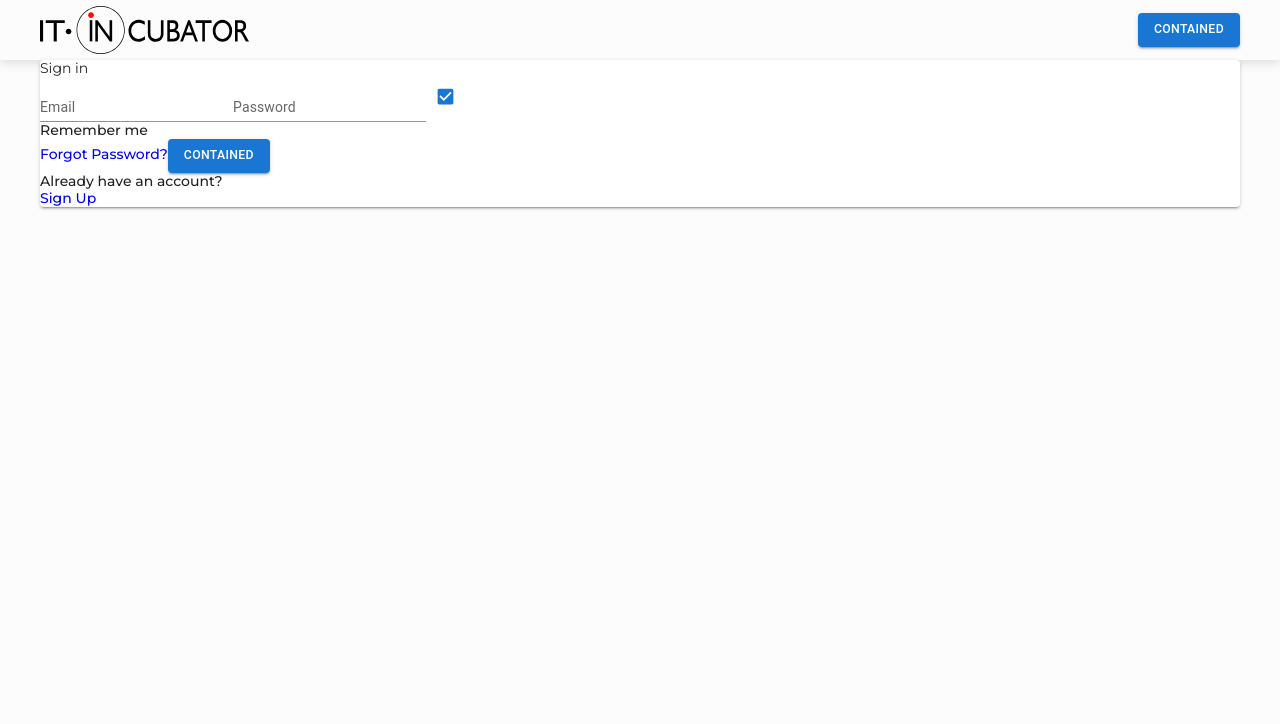
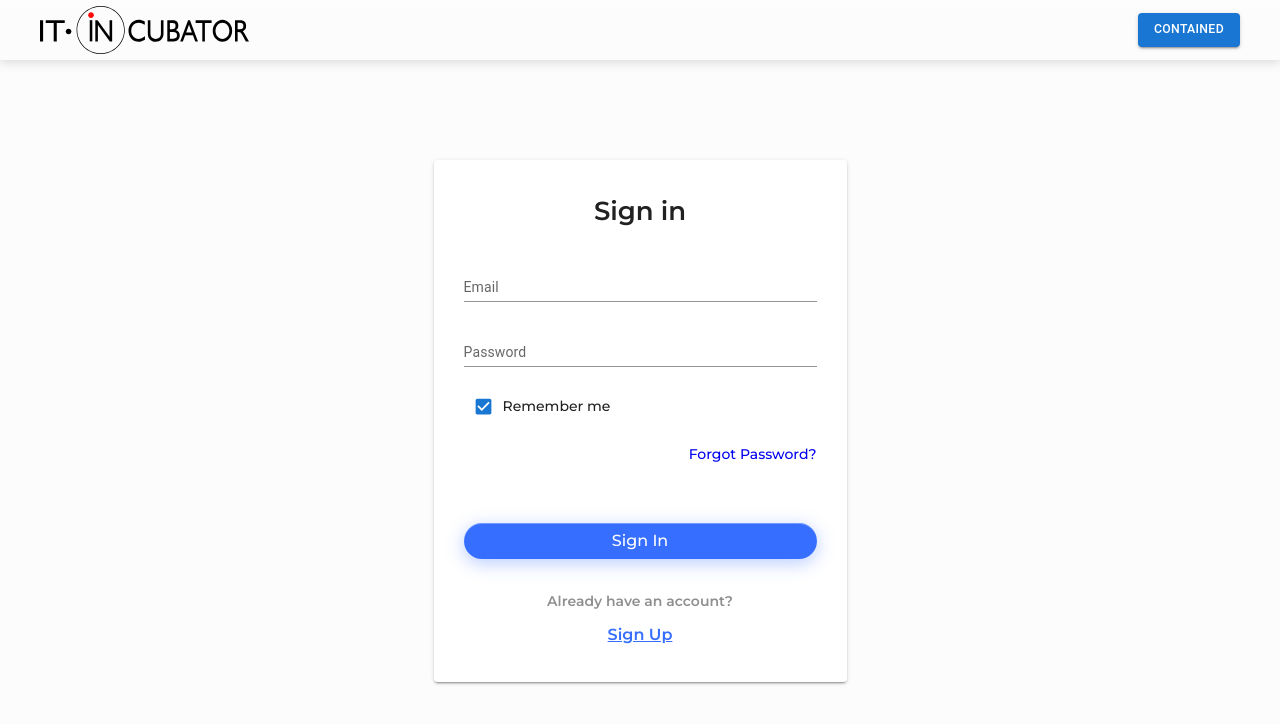
Before and after one commit to MaksimBozhko/friday-project, a React (Create React App) app: page /friday-project/login in a window 1280 px wide. Shown: the top 724 px of the page. Built offline with nearby package versions, Linux system fonts and the light colour scheme.

Commit message:
refactor: add AuthWrapper in Login, Registration, NewPassword

```diff
--- /dev/null
+++ b/src/common/components/authorization/authWrapper/AuthWrapper.tsx
@@ -0,0 +1,11 @@
+import React, { FC, PropsWithChildren } from "react";
+import Paper from '@mui/material/Paper';
+import s from "./authWrapper.module.scss"
+
+export const AuthWrapper: FC<PropsWithChildren> = ({children}) => {
+  return (
+    <Paper elevation={2} className={s.wrapper}>
+      {children}
+    </Paper>
+  );
+};
--- /dev/null
+++ b/src/common/components/authorization/authWrapper/authWrapper.module.scss
@@ -0,0 +1,9 @@
+@import "../../../assets/scss/mixins";
+
+.wrapper {
+  @include Size(413px, 360px);
+  @include FlexCenter(column, unset);
+
+  margin: 100px auto;
+  padding: 35px 30px;
+}
--- a/src/common/components/authorization/login/Login.tsx
+++ b/src/common/components/authorization/login/Login.tsx
@@ -2,29 +2,30 @@ import React from "react";
 import s from "./login.module.scss";
 
 import { NavLink } from "react-router-dom";
-import TextField from '@mui/material/TextField';
-import Checkbox from '@mui/material/Checkbox';
-import Paper from '@mui/material/Paper';
-import Button from '@mui/material/Button';
+import TextField from "@mui/material/TextField";
+import Checkbox from "@mui/material/Checkbox";
+import { AuthWrapper } from "common/components/authorization/authWrapper/AuthWrapper";
+import SuperButton from "common/components/superComponents/superButton/SuperButton";
 
 export const Login = () => {
   return (
-    <Paper elevation={2} className={s.login} >
+    <AuthWrapper>
       <h1 className={s.title}>Sign in</h1>
       <div className={s.form}>
         <TextField className={s.input} label="Email" variant="standard" />
-        <TextField className={s.input} label="Password" type="password" autoComplete="current-password" variant="standard" />
+        <TextField className={s.input} label="Password" type="password" autoComplete="current-password"
+                   variant="standard" />
         <label className={s.checkBox}>
           <Checkbox defaultChecked />
           <p>Remember me</p>
         </label>
         <NavLink className={s.forgotPas} to="/passwordRecovery">Forgot Password?</NavLink>
-        <Button className={s.btn} variant="contained">Contained</Button>
+        <SuperButton className={s.btn}>Sign In</SuperButton>
       </div>
       <div className={s.signUp}>
         <p className={s.account}>Already have an account?</p>
         <NavLink className={s.signUpBtn} to="/friday-project/registration">Sign Up</NavLink>
       </div>
-    </Paper>
+    </AuthWrapper>
   );
 };
--- a/src/common/components/authorization/login/login.module.scss
+++ b/src/common/components/authorization/login/login.module.scss
@@ -1,11 +1,5 @@
 @import "../../../assets/scss/mixins";
 
-.editProfile {
-  @include Size(413px, 360px);
-  @include FlexCenter(column, unset);
-
-  margin: 100px auto;
-  padding: 35px 30px;
 
 .title {
   @include FontStyle(600, 26px, 32px);
@@ -16,13 +10,34 @@
   @include FlexCenter(column, unset);
   width: 100%;
 
-    .editableSpan {
-      margin-top: 20px;
+  .input {
+    width: 100%;
+    margin-bottom: 20px;
   }
 
-    .email {
-      @include FontStyle(400, 14px, 24px, 0.5);
-      margin: 20px 0 15px;
+  .checkBox {
+    @include FlexCenter(row, flex-start);
+    width: 100%;
+  }
+
+  .forgotPas {
+    align-self: flex-end;
+    margin: 20px 0 60px;
   }
 }
+
+.signUp {
+  @include FlexCenter(column);
+  gap: 10px;
+  margin-top: 30px;
+
+  .account {
+    @include FontStyle(600, 14px, 24px, 0.5)
   }
+
+  .signUpBtn {
+    @include FontStyle(600, 16px, 24px);
+    text-decoration-line: underline;
+    color: #366EFF;
+  }
+}
--- a/src/common/components/authorization/newPasswordInput/NewPasswordInput.tsx
+++ b/src/common/components/authorization/newPasswordInput/NewPasswordInput.tsx
@@ -1,18 +1,18 @@
 import React from "react";
 import s from "./newPassword.module.scss";
 import TextField from "@mui/material/TextField";
-import Paper from "@mui/material/Paper";
-import Button from "@mui/material/Button";
+import { AuthWrapper } from "common/components/authorization/authWrapper/AuthWrapper";
+import SuperButton from "common/components/superComponents/superButton/SuperButton";
 
 export const NewPasswordInput = () => {
   return (
-    <Paper elevation={2} className={s.newPassword} >
+    <AuthWrapper>
       <h1 className={s.title}>Create new password</h1>
       <div className={s.form}>
         <TextField className={s.input} label="Password" type="password" autoComplete="current-password" variant="standard" />
-        <label>Create new password and we will send you further instructions to email</label>
-        <Button className={s.btn} variant="contained">Contained</Button>
+        <label className={s.text}>Create new password and we will send you further instructions to email</label>
+        <SuperButton className={s.btn}>Create new password</SuperButton>
       </div>
-    </Paper>
+    </AuthWrapper>
   );
 };
--- a/src/common/components/authorization/newPasswordInput/newPassword.module.scss
+++ b/src/common/components/authorization/newPasswordInput/newPassword.module.scss
@@ -1,11 +1,4 @@
 @import "../../../assets/scss/mixins";
-
-.newPassword {
-  @include Size(413px, 372px);
-  @include FlexCenter(column, unset);
-
-  margin: 100px auto;
-  padding: 35px 30px;
 
   .title {
     @include FontStyle(600, 26px, 32px);
@@ -21,9 +14,8 @@
       margin-bottom: 20px;
     }
 
-    .btn {
-      width: 100%;
-      margin: 60px 0 30px;
+    .text {
+      @include FontStyle(400, 14px, 24px, 0.5);
+      margin-bottom: 50px;
     }
   }
-}
--- a/src/common/components/authorization/registration/Registration.tsx
+++ b/src/common/components/authorization/registration/Registration.tsx
@@ -2,24 +2,26 @@ import React from "react";
 import s from "./registration.module.scss";
 
 import { NavLink } from "react-router-dom";
-import TextField from '@mui/material/TextField';
-import Paper from '@mui/material/Paper';
-import Button from '@mui/material/Button';
+import TextField from "@mui/material/TextField";
+import { AuthWrapper } from "common/components/authorization/authWrapper/AuthWrapper";
+import SuperButton from "common/components/superComponents/superButton/SuperButton";
 
 export const Registration = () => {
   return (
-    <Paper elevation={2} className={s.login} >
+    <AuthWrapper>
       <h1 className={s.title}>Sign Up</h1>
       <div className={s.form}>
         <TextField className={s.input} label="Email" variant="standard" />
-        <TextField className={s.input} label="Password" type="password" autoComplete="current-password" variant="standard" />
-        <TextField className={s.input} label="Confirm password" type="password" autoComplete="current-password" variant="standard" />
-        <Button className={s.btn} variant="contained">Contained</Button>
+        <TextField className={s.input} label="Password" type="password" autoComplete="current-password"
+                   variant="standard" />
+        <TextField className={s.input} label="Confirm password" type="password" autoComplete="current-password"
+                   variant="standard" />
+        <SuperButton className={s.btn}>Sign Up</SuperButton>
       </div>
       <div className={s.signUp}>
         <p className={s.account}>Already have an account?</p>
         <NavLink className={s.signUpBtn} to="/friday-project/login">Sign In</NavLink>
       </div>
-    </Paper>
+    </AuthWrapper>
   );
 };
--- a/src/common/components/authorization/registration/registration.module.scss
+++ b/src/common/components/authorization/registration/registration.module.scss
@@ -1,11 +1,4 @@
 @import "../../../assets/scss/mixins";
-
-.login {
-  @include Size;
-  @include FlexCenter(column, unset);
-
-  margin: 100px auto;
-  padding: 35px 30px;
 
 .title {
   @include FontStyle(600, 26px, 32px);
@@ -18,22 +11,18 @@
 
   .input {
     width: 100%;
-      margin: 12px;
+    margin-bottom: 20px;
   }
 
   .btn {
-      width: 100%;
-      margin: 60px 0 30px;
-    }
-
-    label {
-      @include FlexCenter
+    margin-top: 60px;
   }
 }
 
 .signUp {
   @include FlexCenter(column);
   gap: 10px;
+  margin-top: 30px;
 
   .account {
     @include FontStyle(600, 14px, 24px, 0.5)
@@ -45,4 +34,3 @@
     color: #366EFF;
   }
 }
-}
--- a/src/common/components/superComponents/superButton/SuperButton.module.scss
+++ b/src/common/components/superComponents/superButton/SuperButton.module.scss
@@ -1,14 +1,17 @@
 @import "../../../../common/assets/scss/mixins";
 .button {
     @include FlexCenter(row, center);
+    @include FontStyle(500, 16px, 20px);
+
     gap: 5px;
     border: none;
-    border-radius: 3px;
-    width: 132px;
-    height: 36px;
-}
-.default {
-    background: #0066CC;
+    min-width: 132px;
+    min-height: 36px;
+    width: 100%;
+
+    background: #366EFF;
+    box-shadow: 0 4px 18px rgba(54, 110, 255, 0.35), inset 0 1px 0 rgba(255, 255, 255, 0.3);
+    border-radius: 30px;
     color: #FFFFFF;
 }
 .red {
```
Lines whose indentation alone changed are shown as unchanged.
